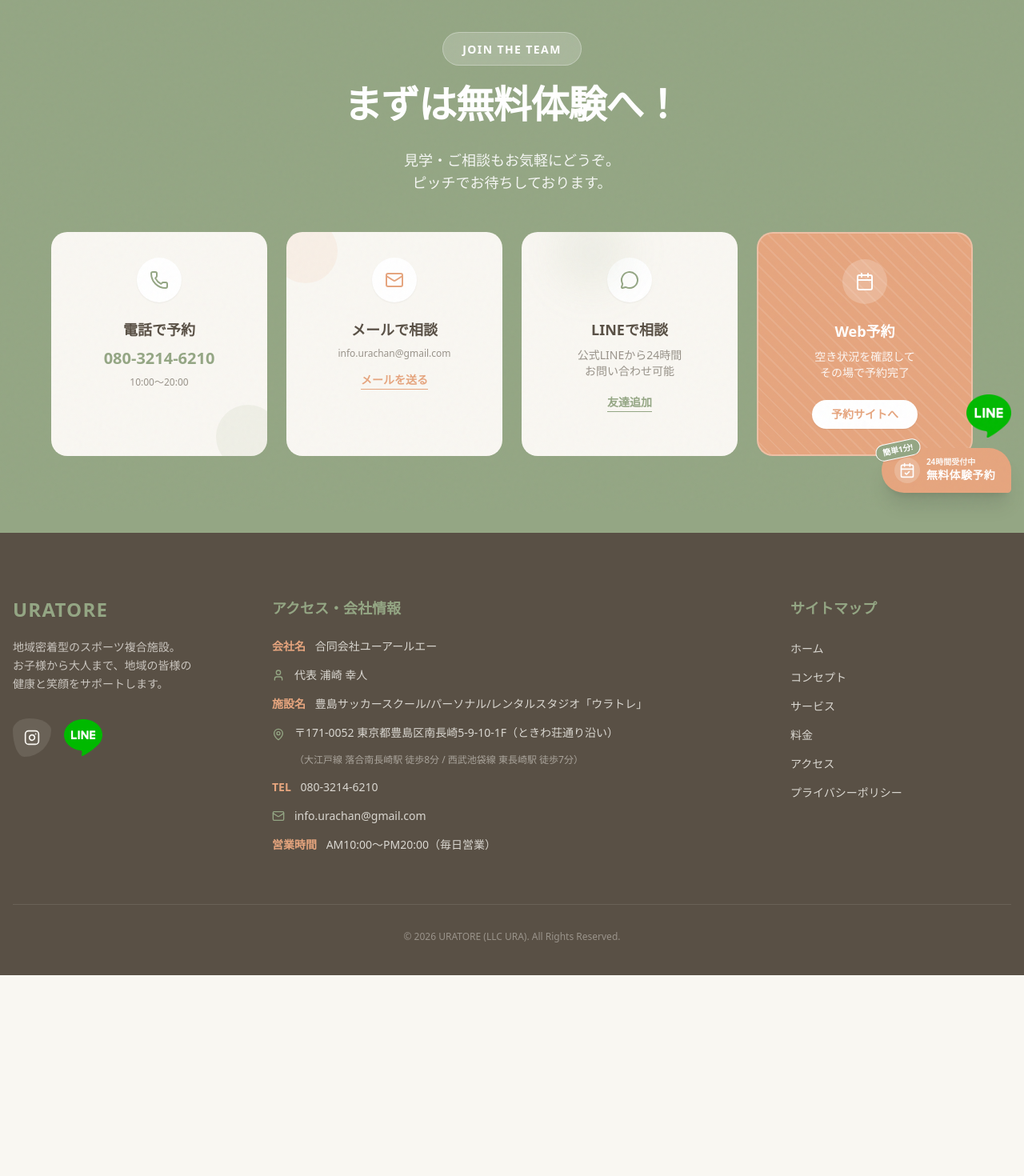
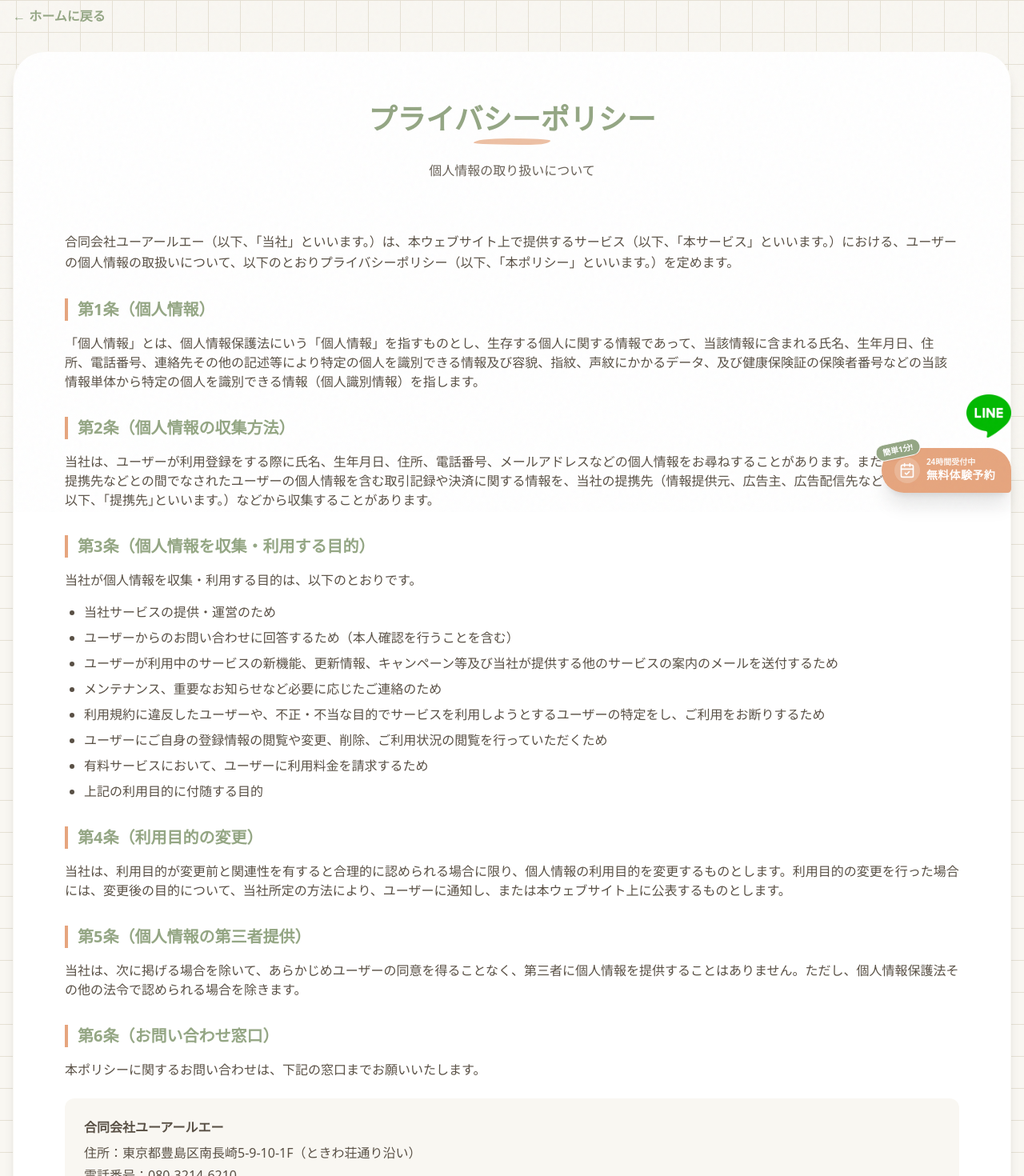
Before and after one commit to kawabata1111/urashima-soccer, a React (Vite) app: page /privacy in a window 1280 px wide. Shown: the part 160-1630 px from the top of the page at 80% size. Before the commit the page ends 1379 px from the top, so only its background shows below. Built offline with nearby package versions, Linux system fonts and the light colour scheme; a web font is replaced by a local one.

Commit message:
feat: プライバシーポリシーページを追加

```diff
--- a/App.tsx
+++ b/App.tsx
@@ -9,6 +9,7 @@ import { HomePage } from './components/HomePage';
 import { SchoolPage } from './components/pages/SchoolPage';
 import { PersonalPage } from './components/pages/PersonalPage';
 import { StudioPage } from './components/pages/StudioPage';
+import { PrivacyPolicyPage } from './components/pages/PrivacyPolicyPage';
 import { FloatingNav } from './components/FloatingNav';
 
 // Scroll to top on route change (except for hash links)
@@ -34,6 +35,7 @@ function App() {
             <Route path="/service/school" element={<SchoolPage />} />
             <Route path="/service/personal" element={<PersonalPage />} />
             <Route path="/service/studio" element={<StudioPage />} />
+            <Route path="/privacy" element={<PrivacyPolicyPage />} />
           </Routes>
         </main>
         <FloatingNav />
--- a/components/Footer.tsx
+++ b/components/Footer.tsx
@@ -1,6 +1,7 @@
 import React from 'react';
 import { COMPANY_INFO, NAV_ITEMS } from '../constants';
 import { MapPin, Instagram, Mail, User, MessageCircle } from 'lucide-react';
+import { Link } from 'react-router-dom';
 
 export const Footer: React.FC = () => {
   return (
@@ -61,7 +62,7 @@ export const Footer: React.FC = () => {
                   </a>
                 </li>
               ))}
-              <li><a href="#" className="text-[#F9F7F2]/80 hover:text-[#E6A57E] text-sm transition-colors">プライバシーポリシー</a></li>
+              <li><Link to="/privacy" className="text-[#F9F7F2]/80 hover:text-[#E6A57E] text-sm transition-colors">プライバシーポリシー</Link></li>
             </ul>
           </div>
         </div>
--- /dev/null
+++ b/components/pages/PrivacyPolicyPage.tsx
@@ -0,0 +1,75 @@
+import React, { useEffect } from 'react';
+import { SectionTitle } from '../SectionTitle';
+import { COMPANY_INFO } from '../../constants';
+import { Link } from 'react-router-dom';
+
+export const PrivacyPolicyPage: React.FC = () => {
+  // Scroll to top on mount
+  useEffect(() => {
+    window.scrollTo(0, 0);
+  }, []);
+
+  return (
+    <div className="pt-24 pb-20 container mx-auto px-4 min-h-screen">
+      <div className="mb-8">
+        <Link to="/" className="text-[#94A684] font-bold hover:underline flex items-center gap-2">
+          &larr; ホームに戻る
+        </Link>
+      </div>
+
+      <div className="bg-white p-8 md:p-16 rounded-[40px] shadow-lg border border-[#F9F7F2]">
+        <SectionTitle title="プライバシーポリシー" subtitle="個人情報の取り扱いについて" />
+
+        <div className="prose prose-stone max-w-none text-[#595045]">
+          <p className="mb-8 leading-relaxed">
+            {COMPANY_INFO.name}（以下、「当社」といいます。）は、本ウェブサイト上で提供するサービス（以下、「本サービス」といいます。）における、ユーザーの個人情報の取扱いについて、以下のとおりプライバシーポリシー（以下、「本ポリシー」といいます。）を定めます。
+          </p>
+
+          <h3 className="text-xl font-bold text-[#94A684] mt-8 mb-4 border-l-4 border-[#E6A57E] pl-3">第1条（個人情報）</h3>
+          <p className="mb-4">
+            「個人情報」とは、個人情報保護法にいう「個人情報」を指すものとし、生存する個人に関する情報であって、当該情報に含まれる氏名、生年月日、住所、電話番号、連絡先その他の記述等により特定の個人を識別できる情報及び容貌、指紋、声紋にかかるデータ、及び健康保険証の保険者番号などの当該情報単体から特定の個人を識別できる情報（個人識別情報）を指します。
+          </p>
+
+          <h3 className="text-xl font-bold text-[#94A684] mt-8 mb-4 border-l-4 border-[#E6A57E] pl-3">第2条（個人情報の収集方法）</h3>
+          <p className="mb-4">
+            当社は、ユーザーが利用登録をする際に氏名、生年月日、住所、電話番号、メールアドレスなどの個人情報をお尋ねすることがあります。また、ユーザーと提携先などとの間でなされたユーザーの個人情報を含む取引記録や決済に関する情報を、当社の提携先（情報提供元、広告主、広告配信先などを含みます。以下、｢提携先｣といいます。）などから収集することがあります。
+          </p>
+
+          <h3 className="text-xl font-bold text-[#94A684] mt-8 mb-4 border-l-4 border-[#E6A57E] pl-3">第3条（個人情報を収集・利用する目的）</h3>
+          <p className="mb-4">当社が個人情報を収集・利用する目的は、以下のとおりです。</p>
+          <ul className="list-disc pl-6 mb-4 space-y-2">
+            <li>当社サービスの提供・運営のため</li>
+            <li>ユーザーからのお問い合わせに回答するため（本人確認を行うことを含む）</li>
+            <li>ユーザーが利用中のサービスの新機能、更新情報、キャンペーン等及び当社が提供する他のサービスの案内のメールを送付するため</li>
+            <li>メンテナンス、重要なお知らせなど必要に応じたご連絡のため</li>
+            <li>利用規約に違反したユーザーや、不正・不当な目的でサービスを利用しようとするユーザーの特定をし、ご利用をお断りするため</li>
+            <li>ユーザーにご自身の登録情報の閲覧や変更、削除、ご利用状況の閲覧を行っていただくため</li>
+            <li>有料サービスにおいて、ユーザーに利用料金を請求するため</li>
+            <li>上記の利用目的に付随する目的</li>
+          </ul>
+
+          <h3 className="text-xl font-bold text-[#94A684] mt-8 mb-4 border-l-4 border-[#E6A57E] pl-3">第4条（利用目的の変更）</h3>
+          <p className="mb-4">
+            当社は、利用目的が変更前と関連性を有すると合理的に認められる場合に限り、個人情報の利用目的を変更するものとします。利用目的の変更を行った場合には、変更後の目的について、当社所定の方法により、ユーザーに通知し、または本ウェブサイト上に公表するものとします。
+          </p>
+
+          <h3 className="text-xl font-bold text-[#94A684] mt-8 mb-4 border-l-4 border-[#E6A57E] pl-3">第5条（個人情報の第三者提供）</h3>
+          <p className="mb-4">
+            当社は、次に掲げる場合を除いて、あらかじめユーザーの同意を得ることなく、第三者に個人情報を提供することはありません。ただし、個人情報保護法その他の法令で認められる場合を除きます。
+          </p>
+
+          <h3 className="text-xl font-bold text-[#94A684] mt-8 mb-4 border-l-4 border-[#E6A57E] pl-3">第6条（お問い合わせ窓口）</h3>
+          <p className="mb-4">
+            本ポリシーに関するお問い合わせは、下記の窓口までお願いいたします。
+          </p>
+          <div className="bg-[#F9F7F2] p-6 rounded-xl mt-6">
+            <p className="font-bold mb-2">{COMPANY_INFO.name}</p>
+            <p className="mb-1">住所：{COMPANY_INFO.address}</p>
+            <p className="mb-1">電話番号：{COMPANY_INFO.phone}</p>
+            <p className="mb-1">メールアドレス：{COMPANY_INFO.email}</p>
+          </div>
+        </div>
+      </div>
+    </div>
+  );
+};
```
